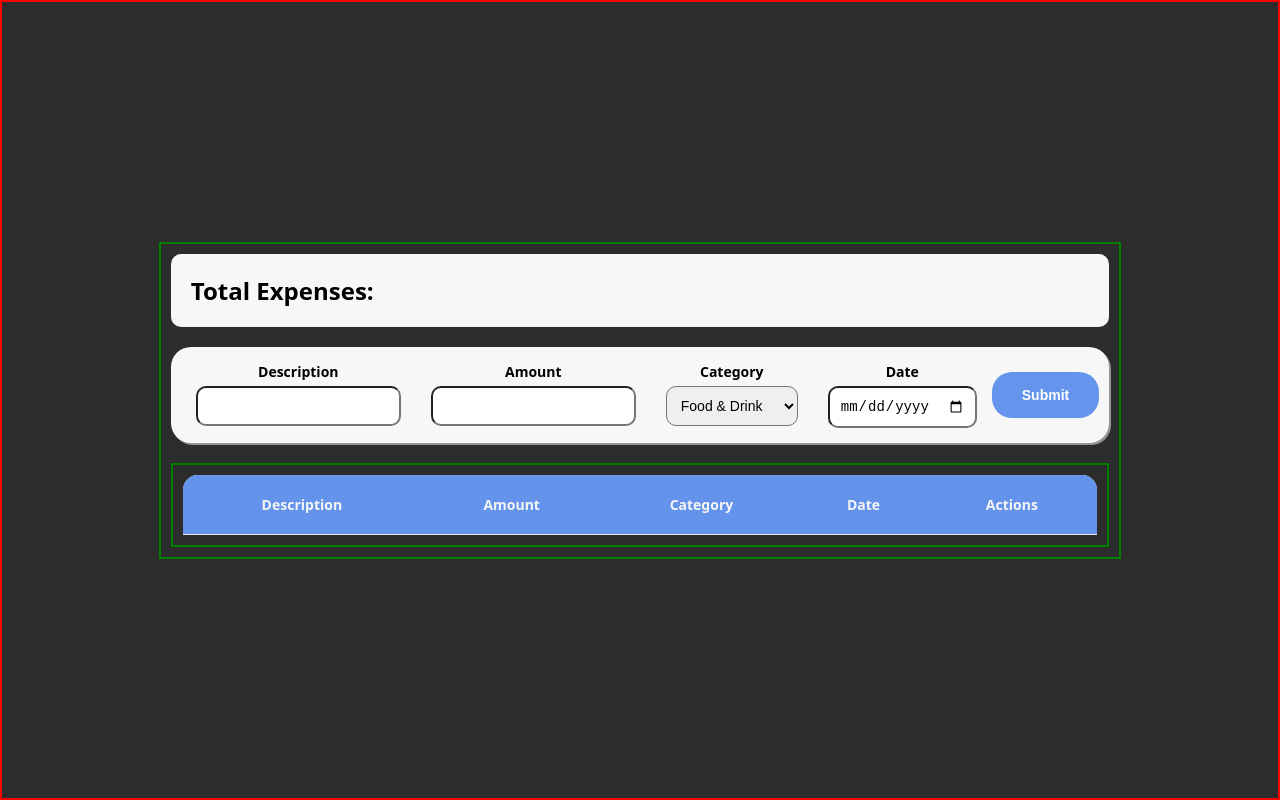
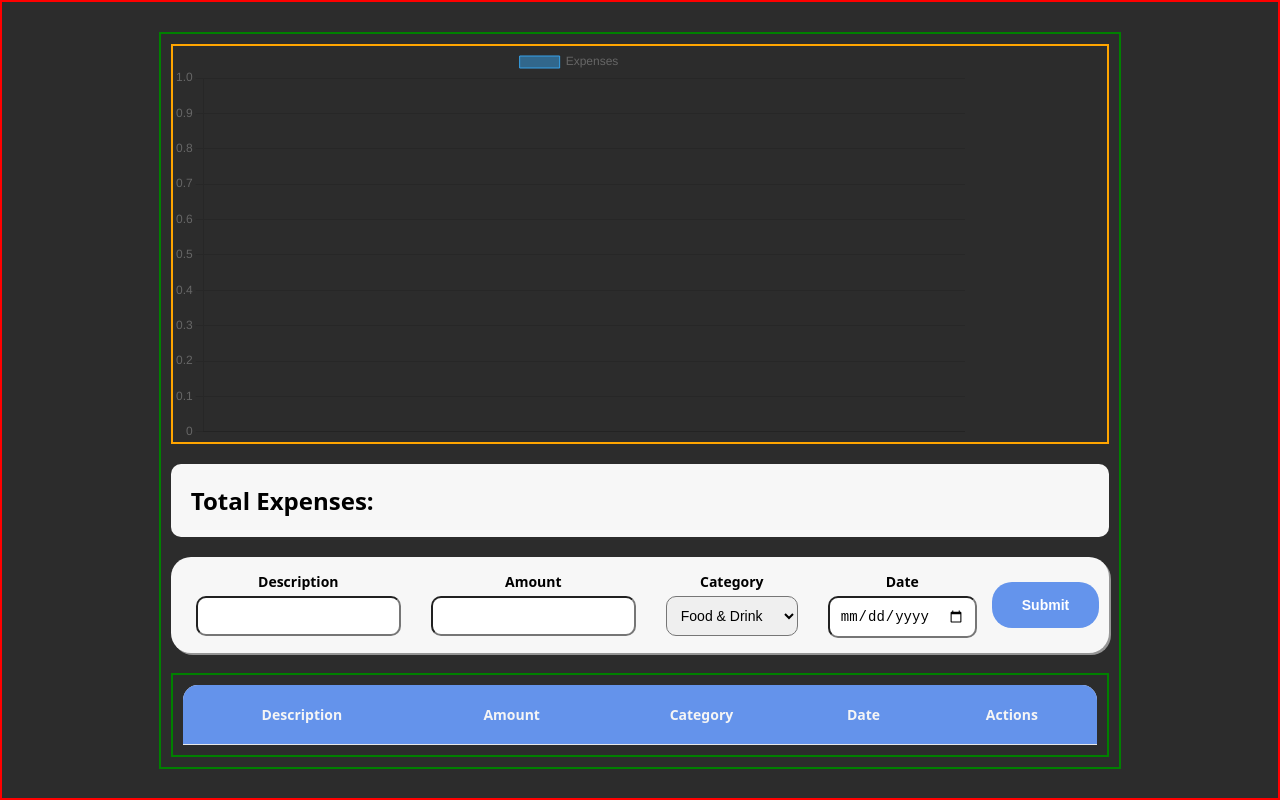
Before and after one commit to chrono-04/finance-tracker, a website built with Vite: page index.html in a window 1280 px wide. Built offline with nearby package versions, Linux system fonts and the light colour scheme.

Commit message:
setup expenses-summary-chart

```diff
--- a/css/styles.css
+++ b/css/styles.css
@@ -32,6 +32,13 @@ body {
 .content-container {
   border: 2px solid green;
   padding: 10px;
+}
+
+.chart-container {
+  width: 100%;
+  height: 400px;
+  border: 2px solid orange;
+  margin-bottom: 20px;
 }
 
 .dashboard-container {
--- a/index.html
+++ b/index.html
@@ -8,6 +8,7 @@
   <body>
     <div class="main-container">
       <div class="content-container">
+        <div class="chart-container"></div>
         <div class="dashboard-container">
           <p>Total Expenses:</p>
           <p class="expenses-el"></p>
@@ -56,6 +57,7 @@
         </div>
       </div>
     </div>
+    <script src="scripts/summaryChart.js" type="module"></script>
     <script src="scripts/main.js" type="module"></script>
   </body>
 </html>
--- a/package.json
+++ b/package.json
@@ -4,5 +4,10 @@
   },
   "devDependencies": {
     "vite": "^7.3.0"
+  },
+  "scripts": {
+    "dev": "vite",
+    "build": "vite build",
+    "preview": "vite preview"
   }
 }
--- a/scripts/main.js
+++ b/scripts/main.js
@@ -1,6 +1,7 @@
 import { addRecord } from "../scripts/addRecord.js";
 import { editRecord } from "../scripts/editRecord.js";
 import { deleteRecord } from "../scripts/deleteRecord.js";
+import { summaryBarChart } from "../scripts/summaryChart.js";
 
 const descInput = document.querySelector(".desc-input-el");
 const amountInput = document.querySelector(".amount-input-el");
@@ -9,6 +10,9 @@ const dateInput = document.querySelector(".date-input-el");
 const submitBtn = document.querySelector(".submit-btn-el");
 const table = document.querySelector(".table-el");
 const expensesTotal = document.querySelector(".expenses-el");
+const chartContainer = document.querySelector(".chart-container");
+let expensesPerMonth = null;
+let expensesAmount = null;
 
 let recordsDatabase = JSON.parse(
   localStorage.getItem("financial-records") || "[]",
@@ -58,6 +62,27 @@ function renderFromLocalStorage() {
     delBtn.addEventListener("click", deleteRecord);
     updateBtn.addEventListener("click", editRecord);
   });
+
+  const expensesTotal = recordsDatabase.reduce((acc, currentItem) => {
+    const date = new Date(currentItem.date);
+    const month = date.toLocaleString("en-US", { month: "long" });
+
+    acc[month] = (acc[month] || 0) + currentItem.amount;
+    return acc;
+  }, {});
+
+  console.log(expensesSummary);
+
+  expensesPerMonth = Object.keys(expensesTotal);
+  expensesAmount = Object.values(expensesTotal);
+
+  console.log(expensesPerMonth);
+  console.log(expensesAmount);
+
+  const expensesChart = document.createElement("canvas");
+  expensesChart.setAttribute("id", "expensesChart");
+  summaryBarChart(expensesChart);
+  chartContainer.appendChild(expensesChart);
 }
 
 function clearField() {
@@ -93,4 +118,6 @@ export {
   dateInput,
   submitBtn,
   table,
+  expensesPerMonth,
+  expensesAmount,
 };
--- /dev/null
+++ b/scripts/summaryChart.js
@@ -0,0 +1,25 @@
+import { Chart } from "chart.js/auto";
+import { expensesAmount, expensesPerMonth } from "../scripts/main.js";
+
+export function summaryBarChart(ctx) {
+  new Chart(ctx, {
+    type: "bar",
+    data: {
+      labels: expensesPerMonth,
+      datasets: [
+        {
+          label: "Expenses",
+          data: expensesAmount,
+          borderWidth: 1,
+        },
+      ],
+    },
+    options: {
+      scales: {
+        y: {
+          beginAtZero: true,
+        },
+      },
+    },
+  });
+}
```
